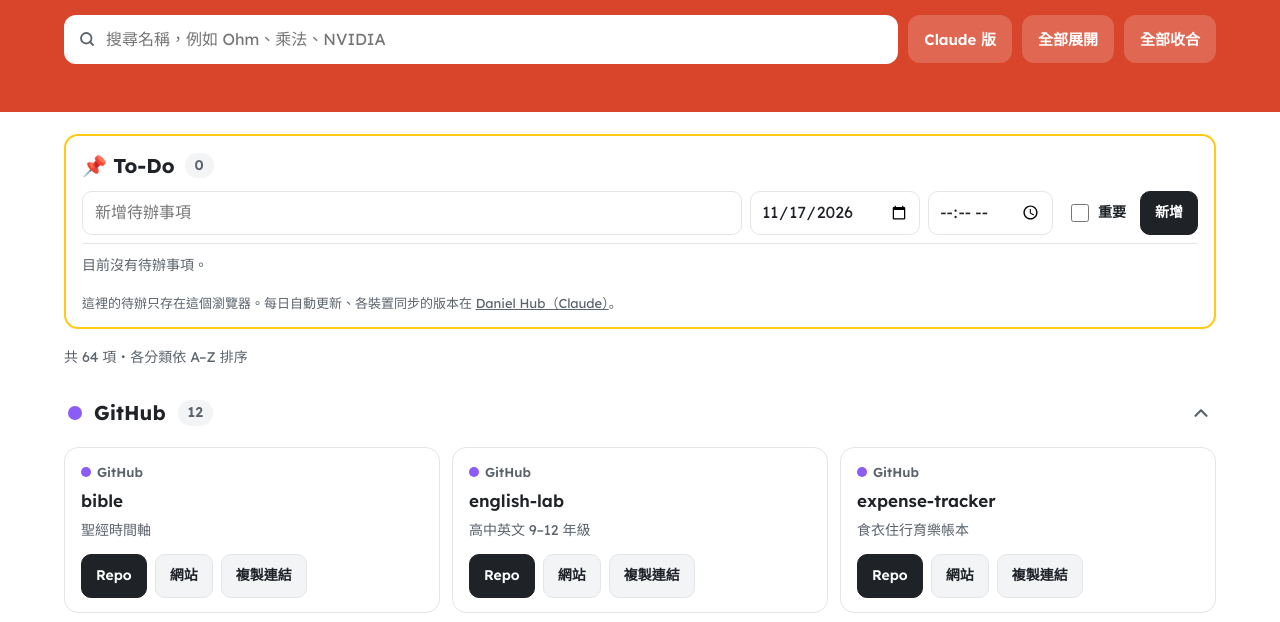
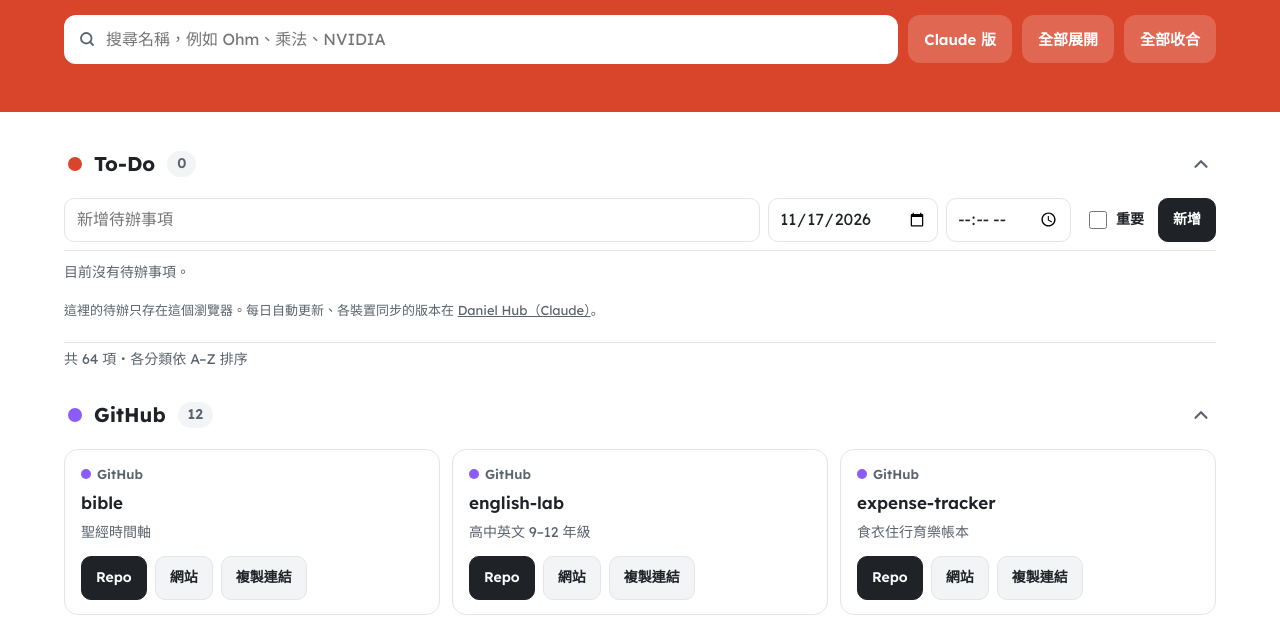
Before and after one commit to danll737321-beep/DanWorkList, a plain HTML site: page index.html in a window 1280 px wide. Shown: the part 132-754 px from the top of the page. Drawn offline with Linux system fonts and the light colour scheme.

Commit message:
To-Do: collapsible section like the categories
Co-Authored-By: Claude Opus 5.5 <noreply@anthropic.com>
Claude-Session: https://claude.ai/code/session_01CZiyVWu5GTZePBGD8CMqQB

```diff
--- a/index.html
+++ b/index.html
@@ -69,7 +69,8 @@ main{padding:22px max(5vw,16px) 56px}
 .toast.on{opacity:1;transform:translate(-50%,0)}
 @media(prefers-reduced-motion:reduce){.toast{transition:none}}
 @media(max-width:600px){.tab{padding:8px 10px;font-size:13px}}
-.todo{background:var(--card);border:2px solid var(--sun);border-radius:14px;padding:14px 16px;margin:0 0 18px}
+.todo{padding:4px 0 22px}
+#todo{margin-bottom:6px}
 .todo h2{margin:0 0 10px;font-size:20px;display:flex;gap:10px;align-items:center}
 .todo h2 .n{font-size:14px;font-weight:600;color:var(--mute);background:var(--chip);border-radius:20px;padding:2px 10px}
 .todo form{display:flex;gap:8px;margin-bottom:8px}
@@ -107,10 +108,10 @@ main{padding:22px max(5vw,16px) 56px}
   </div>
 </div></header>
 <main><div class="wrap">
-  <section class="todo" aria-labelledby="todoH"><h2 id="todoH">📌 To-Do<span class="n" id="todoN">0</span></h2>
+  <details class="sec" id="todo" open style="--c:#d9452b"><summary><span class="d"></span>To-Do<span class="n" id="todoN">0</span><svg class="chev" viewBox="0 0 24 24" fill="none" stroke="currentColor" stroke-width="2.4" stroke-linecap="round" stroke-linejoin="round"><path d="m6 9 6 6 6-6"/></svg></summary><div class="todo">
     <form id="todoF"><input type="text" id="todoI" placeholder="新增待辦事項" aria-label="待辦內容" maxlength="200">
       <input type="date" id="todoD" aria-label="日期"><input type="time" id="todoT" aria-label="時間（可不填）"><label class="hotk"><input type="checkbox" id="todoH2">重要</label><button class="btn go">新增</button></form>
-    <ul id="todoL"><li class="msg">載入中…</li></ul><p class="hint" id="todoHint"></p></section>
+    <ul id="todoL"><li class="msg">載入中…</li></ul><p class="hint" id="todoHint"></p></div></details>
   <p class="meta" id="meta"></p>
   <div id="secs"></div>
   <p class="foot">GitHub Pages 網址依標準格式推算，stock_dashboard 已確認可用，其他未逐一驗證。Claude Projects 無個別連結，按鈕會打開 Projects 總覽。</p>
```
